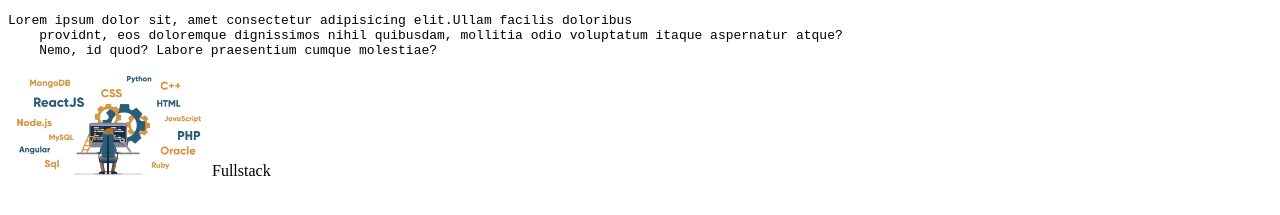
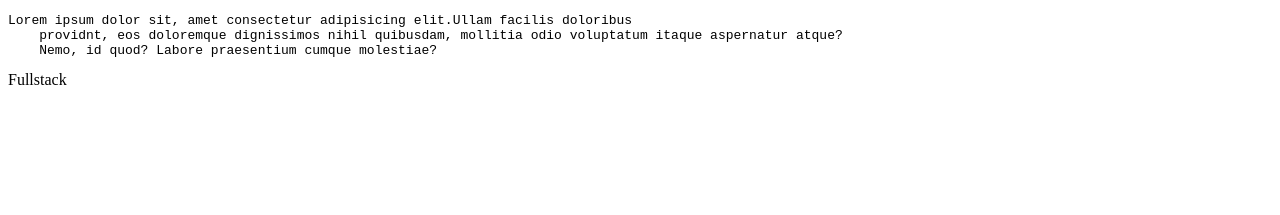
Before and after one commit to faceless1212/Home-work-5, a plain HTML site: page index.html in a window 1280 px wide. Shown: the part 119-334 px from the top of the page. Drawn offline with Linux system fonts and the light colour scheme.

Commit message:
delete image

```diff
--- a/index.html
+++ b/index.html
@@ -15,7 +15,6 @@
   <pre>Lorem ipsum dolor sit, amet consectetur adipisicing elit.Ullam facilis doloribus
     providnt, eos doloremque dignissimos nihil quibusdam, mollitia odio voluptatum itaque aspernatur atque?
     Nemo, id quod? Labore praesentium cumque molestiae?</pre>
-  <img src="fullstack.png" width="200" alt="fullstack">
   <span>Fullstack</span>
 </body>
 
```
